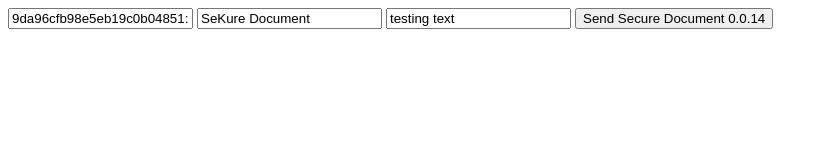
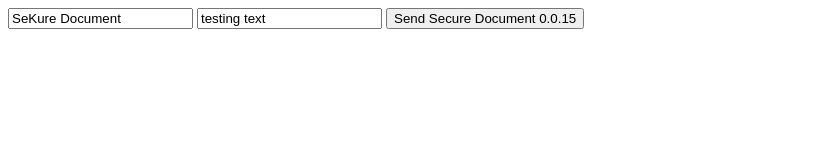
Before and after one commit to rahulvarshney/sekdok, a plain HTML site: page index.html in a window 1280 px wide. Shown: the whole page, without its empty margins (0-828 px from the left). Drawn offline with Linux system fonts and the light colour scheme.

Commit message:
0.0.15 hid key duh

```diff
--- a/index.html
+++ b/index.html
@@ -8,12 +8,11 @@
 <body>
 
     <form onsubmit="sendSekDok()">
-        <input type="text" name="username" value="9da96cfb98e5eb19c0b04851:" />
         <input type="hidden" name="from" value="Secure@740bSecure.com" />
         <input type="hidden" name="to" value="669bluejay@gmail.com" />
         <input type="text" name="subject" value="SeKure Document" />
         <input type="text" name="text" value="testing text" />
-        <button type="submit">Send Secure Document 0.0.14</button>
+        <button type="submit">Send Secure Document 0.0.15</button>
     </form>
 
     <script>
```
Also changed, not shown: 1 other file.
